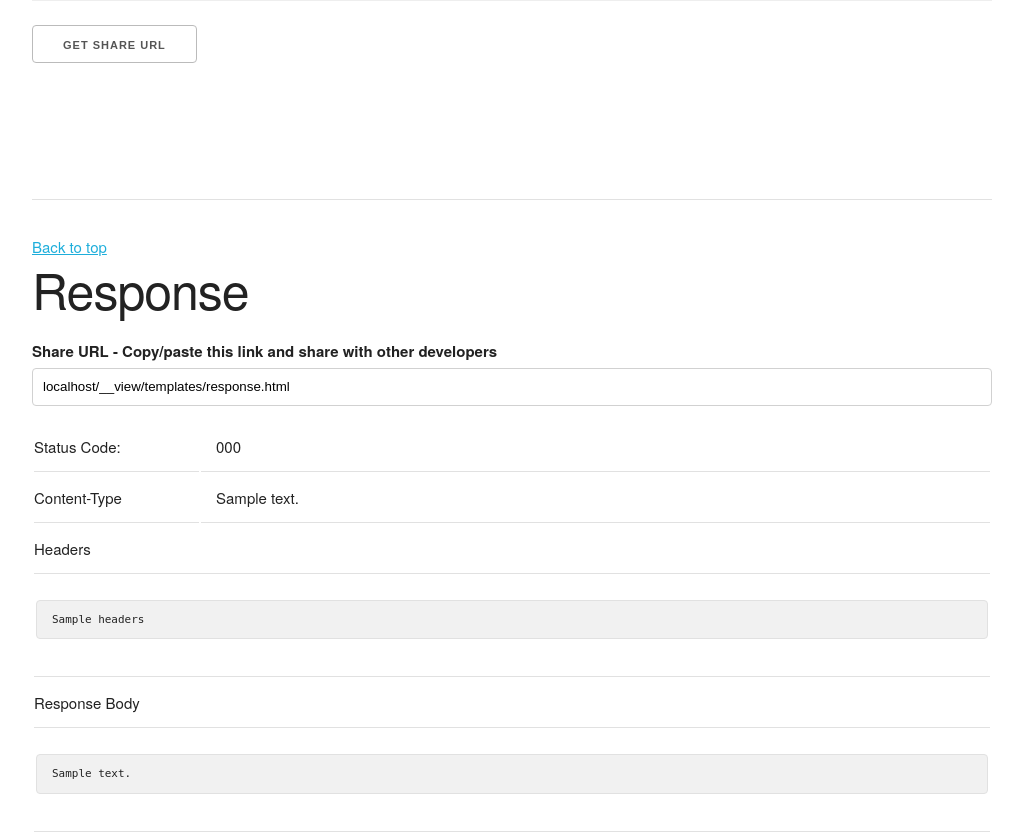
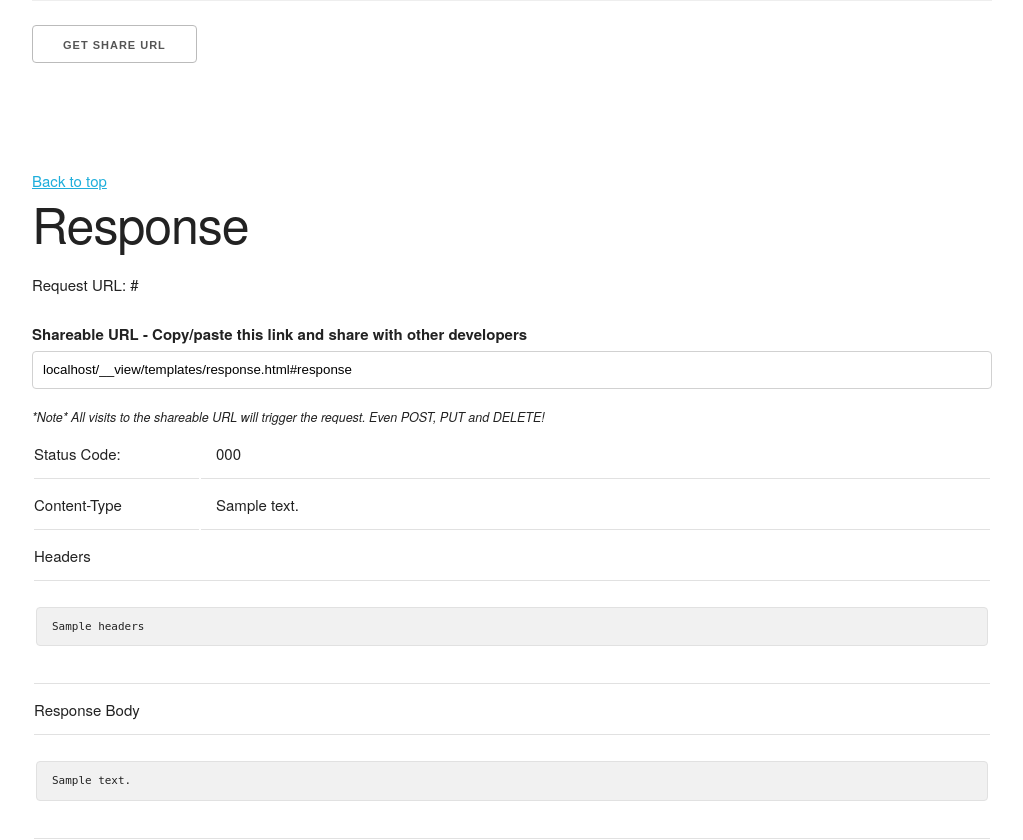
Before and after one commit to seanbehan/requests_xyz, a Flask app: template templates/response.html in a window 1280 px wide. Shown: the part 572-1412 px from the top of the page, without its empty margins (128-1151 px from the left). Run offline with Flask 2, Linux system fonts and the light colour scheme; the template is opened without the code that fills it: most values are stand-ins (such as "Sample title", 1, 10 or a date in 2020); parts of the project's set-up code (start-up, migrations or seed data) failed here and were passed over; some libraries are stand-ins or nearby versions.

Commit message:
info on usage

```diff
--- a/templates/inc/form.html
+++ b/templates/inc/form.html
@@ -15,7 +15,7 @@
 </div>
 
 <div class="row">
-  <form action="/request" method="post" onsubmit="document.getElementById('textarea_editor').val(editor.getSession().getValue())">
+  <form action="/request" method="post">
     <div class="row">
       <div class="twelve columns">
         <h4>Requests.xyz - Shareable HTTP Requests and Responses</h4>
@@ -53,16 +53,12 @@
   </form>
 </div>
 
-
 <script>
     var textArea = document.getElementById('textarea_editor');
-
     var editor = ace.edit("editor");
     editor.getSession().setMode("ace/mode/javascript");
-    editor.getSession().setValue(textArea.value)
-
+    editor.getSession().setValue(textArea.value);
     editor.getSession().on("change", function(){
-      textArea.value=(editor.getSession().getValue())
-      // editor.resize()
+      textArea.value=(editor.getSession().getValue());
     })
 </script>
--- a/templates/response.html
+++ b/templates/response.html
@@ -10,15 +10,17 @@
     <link rel="stylesheet" href="https://cdnjs.cloudflare.com/ajax/libs/highlight.js/8.6/styles/zenburn.min.css" media="screen" title="no title" charset="utf-8">
     <script type="text/javascript" src="//cdnjs.cloudflare.com/ajax/libs/highlight.js/8.6/highlight.min.js"></script>
   </head>
-  <body onload="document.getElementById('shareURL').value=location.host + location.pathname">
+  <body onload="document.getElementById('shareURL').value=location.host + location.pathname + '#response'">
     <div class="container">
       {% include 'inc/form.html' %}
-
-      <hr>
       <a href="">Back to top</a>
       <h1 id="response">Response</h1>
-      <label>Share URL - Copy/paste this link and share with other developers</label>
+      <p>Request URL: {{resp.url}}</p>
+      <label>Shareable URL - Copy/paste this link and share with other developers</label>
       <input type="text" value="" onload="this.value='hi'" class="u-full-width" id="shareURL" onclick="this.select()">
+      <small><i>*Note* All visits to the shareable URL will trigger the request. Even POST, PUT and DELETE!</i></small>
+
+      <br>
 
       <table class="table u-full-width">
         <tr>
```
